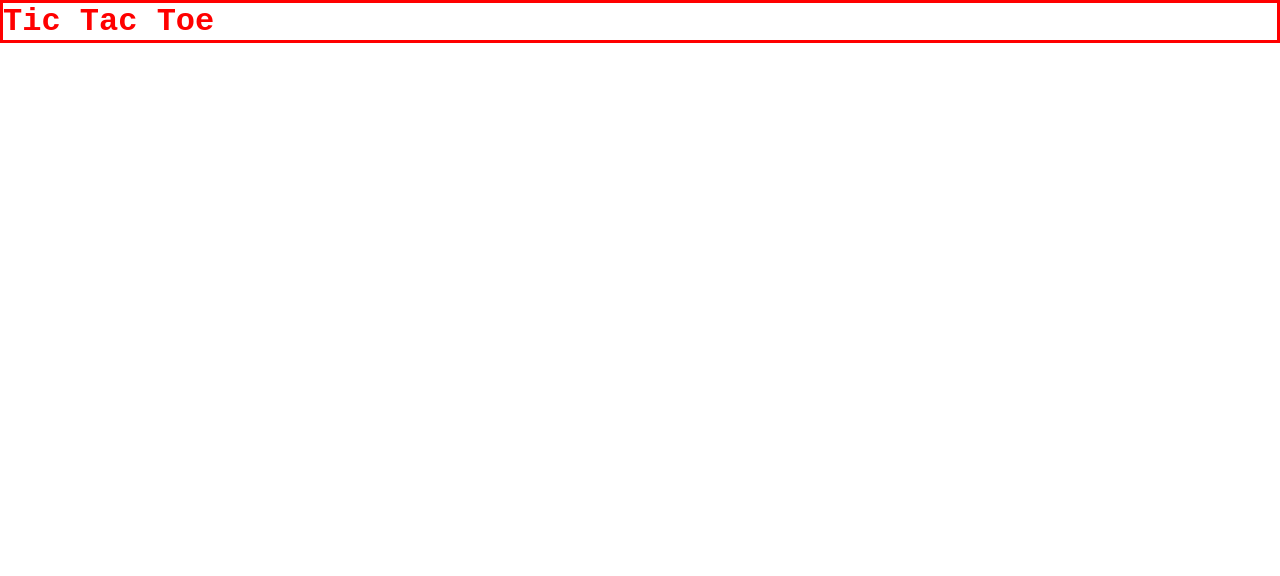
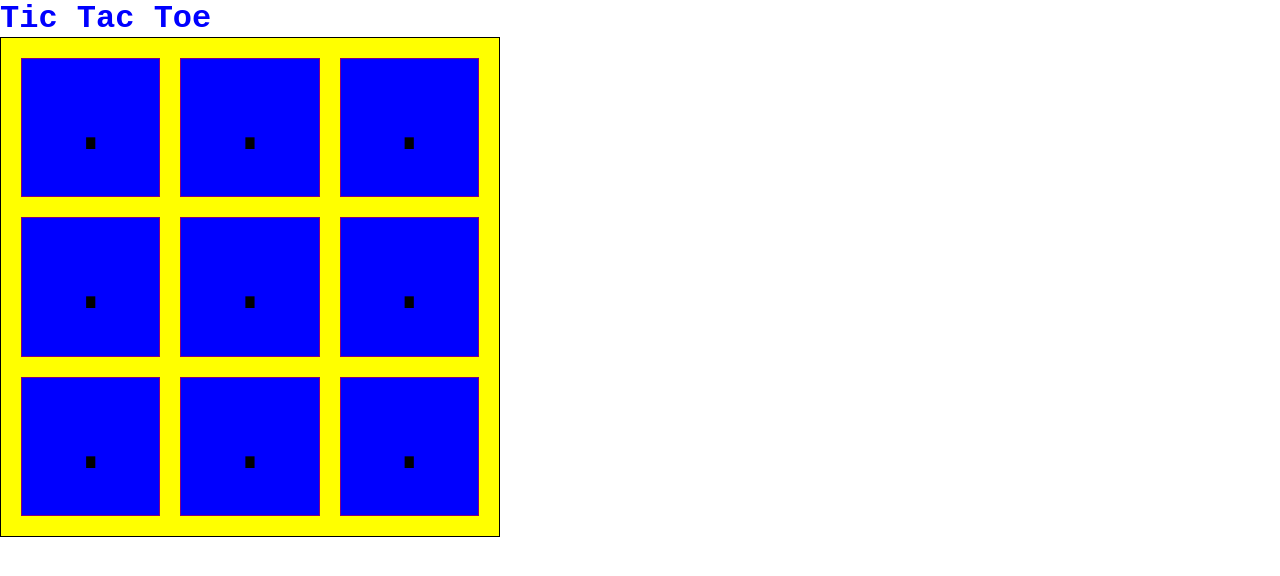
Before and after one commit to sawfiz/Tic-Tac-Toe-2023, a plain HTML site: page index.html in a window 1280 px wide. Drawn offline with Linux system fonts and the light colour scheme.

Commit message:
Add ScreenController and basic styling to the game UI
Added a new `ScreenController` class to handle the game UI. The class includes `updateScreen` and `clickHandlerBoard` methods that allow the UI to update with the player moves and handle user clicks.

Also added basic styling to the board, cells, and players using CSS. Each cell has been given a `data-row` and `data-col` attribute to allow for identification of the cell by the event listener.

Overall, these changes improve the game experience by providing a better UI and more user-friendly interaction.

```diff
--- a/index.html
+++ b/index.html
@@ -11,6 +11,7 @@
 
 <body>
   <h1>Tic Tac Toe</h1>
+  <div class="board"></div>
 </body>
 <script src="index.js"></script>
 
--- a/index.js
+++ b/index.js
@@ -45,7 +45,8 @@ const GameBoard = () => {
   // Check if the latest move is the winning move
   const isWinningMove = (row, col) => {
     const player = board[row][col].getValue();
-    console.log(player);
+    console.log('🚀 ~ file: index.js:48 ~ isWinningMove ~ row:', row);
+    console.log('🚀 ~ file: index.js:48 ~ isWinningMove ~ col:', col);
     const size = board.length;
 
     // Check row
@@ -76,6 +77,7 @@ const GameBoard = () => {
 
     // Check diagonal from top left to bottom right
     if (row === col) {
+      console.log('hi');
       count = 0;
       for (let i = 0; i < size; i++) {
         if (board[i][i].getValue() === player) {
@@ -90,11 +92,17 @@ const GameBoard = () => {
     }
 
     // Check diagonal from top right to bottom left
-    if (row === size - col - 1) {
+    // console.log("🚀 ~ file: index.js:98 ~ isWinningMove ~ row:", row)
+    // console.log("🚀 ~ file: index.js:97 ~ isWinningMove ~ size - col - 1:", size - col - 1)
+    // if (row === (size - col - 1)) {
+    // if (row === 0 || col === 2) {
+    // if (true) {
+    // console.log('ji');
     count = 0;
     for (let i = 0; i < size; i++) {
       if (board[i][size - i - 1].getValue() === player) {
         count++;
+        console.log(count);
         if (count === size) {
           return true;
         }
@@ -102,12 +110,11 @@ const GameBoard = () => {
         count = 0;
       }
     }
-    }
+    // }
 
     // No winning condition found
     return false;
   };
-
 
   return { getBoard, printBoard, placeMarker, isWinningMove };
 };
@@ -129,19 +136,60 @@ const GameController = (
   const getActivePlayer = () => activePlayer;
 
   const switchPlayer = () => {
-    activePlayer = activePlayer === players[0] ? players[1] : players[0]
-  }
+    activePlayer = activePlayer === players[0] ? players[1] : players[0];
+  };
 
   const playRound = (row, col) => {
     board.placeMarker(row, col, getActivePlayer().marker);
     board.printBoard();
     if (board.isWinningMove(row, col)) {
-      alert(`${getActivePlayer().name} wins!`)
+      alert(`${getActivePlayer().name} wins!`);
     }
     switchPlayer();
   };
 
-  return { playRound };
+  return { playRound, getBoard: board.getBoard };
 };
 
+const ScreenController = () => {
   const game = GameController();
+  const boardEl = document.querySelector('.board');
+
+  const updateScreen = () => {
+    boardEl.innerHTML = '';
+
+    const board = game.getBoard();
+    console.log(board);
+    for (let row = 0; row < board.length; row++) {
+      // const rowEl = document.createElement('div')
+      // boardEl.appendChild(rowEl)
+      for (let col = 0; col < board.length; col++) {
+        const cellEl = document.createElement('button');
+        cellEl.classList.add('cell');
+        cellEl.textContent = board[row][col].getValue();
+        cellEl.dataset.row = row;
+        cellEl.dataset.col = col;
+        if (board[row][col].getValue() === 'X') {
+          cellEl.classList.add('player-1');
+        }
+        if (board[row][col].getValue() === 'O') {
+          cellEl.classList.add('player-2');
+        }
+        boardEl.appendChild(cellEl);
+      }
+    }
+  };
+
+  const clickHandlerBoard = (e) => {
+    const row = e.target.dataset.row;
+    const col = e.target.dataset.col;
+
+    game.playRound(row, col);
+    updateScreen();
+  };
+  boardEl.addEventListener('click', clickHandlerBoard);
+
+  updateScreen();
+};
+
+ScreenController();
--- a/style.css
+++ b/style.css
@@ -2,10 +2,43 @@
   margin: 0;
   padding: 0;
   box-sizing: border-box;
-  border: 1px solid red;
-  font-family:'Courier New', Courier, monospace;
+  /* border: 1px solid red; */
+  font-family: 'Courier New', Courier, monospace;
 }
 
 h1 {
-  color: red;
+  color: blue;
 }
+
+.board {
+  display: grid;
+  height: 500px;
+  width: 500px;
+  grid-template-columns: repeat(3, 1fr);
+  grid-template-rows: repeat(3, 1fr);
+  border: 1px solid black;
+  gap: 20px;
+  padding: 20px;
+  background-color: yellow;
+}
+
+.cell {
+  display: flex;
+  justify-content: center;
+  align-items: center;
+  text-align: center;
+  font-size: 5rem;
+  border: 1px solid purple;
+  background: blue;
+  cursor: crosshair;
+}
+
+.player-1 {
+  background: red;
+  border: 5px solid red;
+}
+
+.player-2 {
+  background: green;
+  border: 5px solid green;
+}
```
Lines whose indentation alone changed are shown as unchanged.
